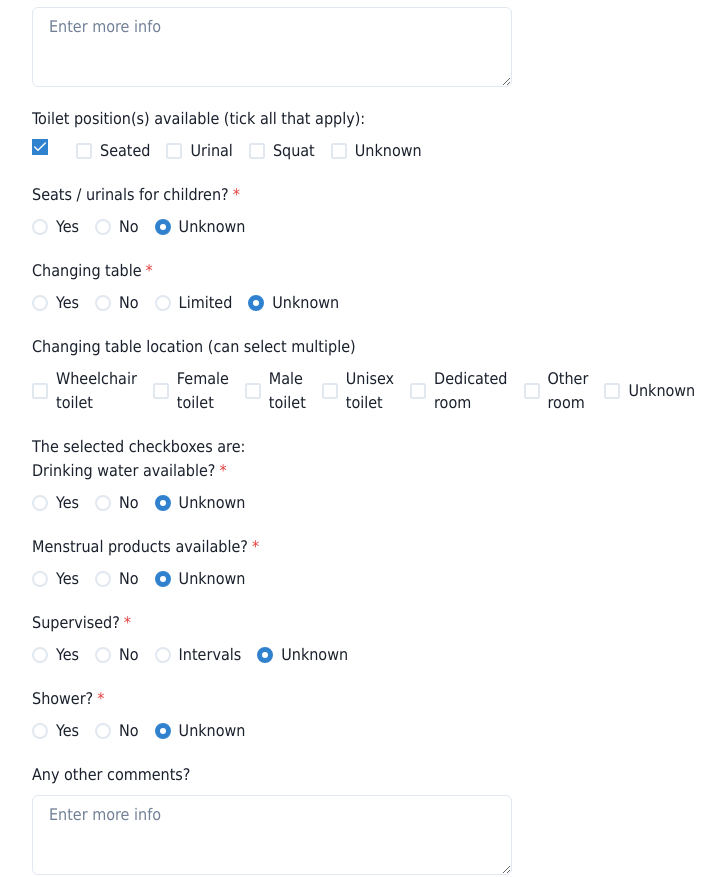
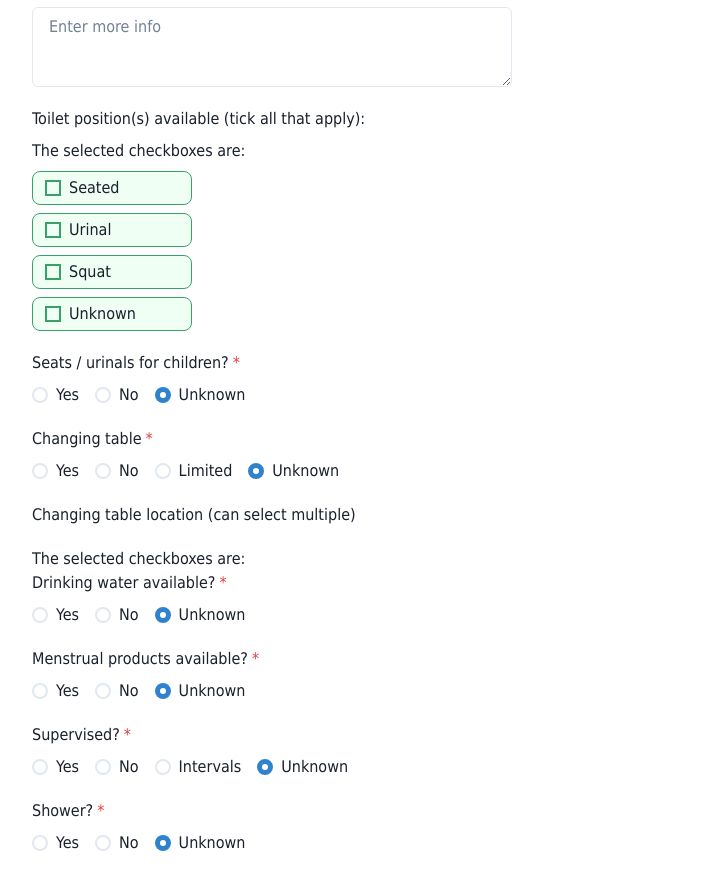
Before and after one commit to JamieBarlow/FlushPoint, a React (Vite) app in the folder frontend/: page /bathrooms/new in a window 1280 px wide. Shown: the part 1480-2357 px from the top of the page, without its empty margins (8-733 px from the left). Built offline with nearby package versions, Linux system fonts and the light colour scheme.

Commit message:
Implement CustomCheckboxGroup component with Chakra useCheckbox and useCheckboxGroup hooks to manage disabled and checked state if 'unknown' selected

```diff
--- a/frontend/src/components/CustomCheckbox.tsx
+++ /dev/null
@@ -1,54 +0,0 @@
-import { useCheckbox, FormLabel, Flex, Icon, Text } from "@chakra-ui/react";
-import { FiCheck } from "react-icons/fi";
-
-interface ICustomCheckboxProps {
-  label?: string;
-  isChecked: boolean;
-  isDisabled: boolean;
-  onChange: () => void;
-}
-
-export const CustomCheckbox = ({
-  label,
-  onChange,
-  isChecked,
-  isDisabled,
-}: ICustomCheckboxProps) => {
-  // Load checkbox hook
-  const { state, getCheckboxProps, getInputProps, htmlProps } = useCheckbox({
-    isChecked: isChecked,
-    isIndeterminate: false,
-    isDisabled: isDisabled,
-    onChange: onChange,
-  });
-
-  // Return checkbox
-  return (
-    <FormLabel
-      display="flex"
-      flexDirection="row"
-      alignItems="center"
-      gridColumnGap={2}
-      maxW="36"
-      rounded="lg"
-      cursor="pointer"
-      {...htmlProps}
-    >
-      <input {...getInputProps()} hidden />
-      <Flex
-        alignItems="center"
-        justifyContent="center"
-        border="2px solid"
-        borderColor="gray.300"
-        w={4}
-        h={4}
-        {...getCheckboxProps()}
-      >
-        {state.isChecked && (
-          <Icon as={FiCheck} color="white" w={4} h={4} bg="blue.500" />
-        )}
-        {label && <Text>{label}</Text>}
-      </Flex>
-    </FormLabel>
-  );
-};
--- /dev/null
+++ b/frontend/src/components/CustomCheckboxGroup.tsx
@@ -0,0 +1,102 @@
+import {
+  useCheckbox,
+  FormLabel,
+  Stack,
+  Icon,
+  Text,
+  Flex,
+  Box,
+  useCheckboxGroup,
+  chakra,
+} from "@chakra-ui/react";
+import { CgOptions } from "react-icons/cg";
+import { FiCheck } from "react-icons/fi";
+import { useState } from "react";
+
+interface ICustomCheckboxProps {
+  label?: string;
+  isChecked: boolean;
+  isDisabled: boolean;
+  onChange: () => void;
+  value: string;
+}
+
+export default function customCheckboxGroup({ options, defaultValues = [] }) {
+  function CustomCheckbox(props: ICustomCheckboxProps) {
+    const { state, getCheckboxProps, getInputProps, getLabelProps, htmlProps } =
+      useCheckbox(props);
+    const { isDisabled } = props;
+    return (
+      <chakra.label
+        display="flex"
+        flexDirection="row"
+        alignItems="center"
+        gridColumnGap={2}
+        maxW="40"
+        bg={isDisabled ? "gray.100" : "green.50"}
+        border="1px solid"
+        borderColor={isDisabled ? "gray.100" : "green.500"}
+        rounded="lg"
+        px={3}
+        py={1}
+        cursor={isDisabled ? "not-allowed" : "pointer"}
+        {...htmlProps}
+      >
+        <input {...getInputProps()} hidden />
+        <Flex
+          alignItems="center"
+          justifyContent="center"
+          border="2px solid"
+          borderColor={isDisabled ? "gray.500" : "green.500"}
+          w={4}
+          h={4}
+          {...getCheckboxProps()}
+        >
+          {state.isChecked && (
+            <FiCheck />
+            // <Box w={2} h={2} bg={isDisabled ? "gray.500" : "green.500"} />
+          )}
+        </Flex>
+        <Text {...getLabelProps()}>{props.label}</Text>
+      </chakra.label>
+    );
+  }
+
+  const { value, setValue, getCheckboxProps } = useCheckboxGroup();
+  const [isUnknown, setIsUnknown] = useState(false);
+  const handleClick = (selection) => {
+    if (selection === "unknown" && !isUnknown) {
+      setValue(["unknown"]);
+      setIsUnknown(true);
+    } else if (selection === "unknown" && isUnknown) {
+      setValue([]);
+      setIsUnknown(false);
+    } else {
+      if (value.includes(selection)) {
+        setValue(value.filter((v) => v !== selection));
+      } else {
+        setValue([...value, selection]);
+      }
+    }
+  };
+
+  return (
+    <Stack spacing={2}>
+      <Text>The selected checkboxes are: {value.sort().join(" and ")}</Text>
+      {options.map((option) => {
+        const isChecked = value.includes(option.value); // Check if the current option is selected
+
+        return (
+          <CustomCheckbox
+            key={option.value} // Unique key
+            {...getCheckboxProps({ value: option.value })}
+            label={option.label}
+            isDisabled={value.includes("unknown") && option.value !== "unknown"} // Disable if "unknown" is selected
+            isChecked={isChecked}
+            onChange={() => handleClick(option.value)}
+          />
+        );
+      })}
+    </Stack>
+  );
+}
--- a/frontend/src/pages/NewBathroomForm.tsx
+++ b/frontend/src/pages/NewBathroomForm.tsx
@@ -21,10 +21,11 @@ import {
   RadioGroup,
   Radio,
 } from "@chakra-ui/react";
-import { CustomCheckbox } from "../components/CustomCheckbox";
+import { CustomCheckbox } from "../components/CustomCheckboxGroup";
 import { useEffect, useState } from "react";
 import { FaRegThumbsUp, FaRegThumbsDown } from "react-icons/fa";
 import { Form, useActionData } from "react-router-dom";
+import CustomCheckboxGroup from "../components/CustomCheckboxGroup";
 
 interface ActionData {
   error?: string;
@@ -36,20 +37,18 @@ export default function NewBathroomForm() {
     mb: "20px",
   };
   const { value, setValue, getCheckboxProps } = useCheckboxGroup();
-  const [isLocationUnknown, setIsLocationUnknown] = useState(false);
+  // const [isLocationUnknown, setIsLocationUnknown] = useState(false);
   const [productsAvailable, setProductsAvailable] = useState(false);
 
+  const [isPositionUnknown, setIsPositionUnknown] = useState(false);
   // Used to toggle state
   const toggleState = (state: boolean, setState: (value: boolean) => void) => {
     setState(!state);
   };
 
   // Used to toggle disabled state for other checkboxes and set their values to 'false'
-  const handleCheckboxChange = (val: string) => {
-    if (val === "unknown") {
-      setIsLocationUnknown(!isLocationUnknown);
-      // setValue(["unknown"]);
-    }
+  const handleCheckboxChange = () => {
+    setIsPositionUnknown((prev) => !prev);
   };
 
   return (
@@ -207,45 +206,14 @@ export default function NewBathroomForm() {
               <FormLabel>
                 Toilet position(s) available (tick all that apply):
               </FormLabel>
-              <CheckboxGroup>
-                <Stack spacing={4} direction="row">
-                  <CustomCheckbox
-                    isChecked={true}
-                    isDisabled={false}
-                    onChange={(e) => {
-                      console.log("something");
-                    }}
-                  />
-                  <Checkbox
-                    name="toilets:position"
-                    {...getCheckboxProps({ value: "seated" })}
-                    isDisabled={isLocationUnknown}
-                  >
-                    Seated
-                  </Checkbox>
-                  <Checkbox
-                    name="toilets:position"
-                    {...getCheckboxProps({ value: "urinal" })}
-                    isDisabled={isLocationUnknown}
-                  >
-                    Urinal
-                  </Checkbox>
-                  <Checkbox
-                    name="toilets:position"
-                    {...getCheckboxProps({ value: "squat" })}
-                    isDisabled={isLocationUnknown}
-                  >
-                    Squat
-                  </Checkbox>
-                  <Checkbox
-                    name="toilets:position"
-                    {...getCheckboxProps({ value: "unknown" })}
-                    onChange={() => handleCheckboxChange("unknown")}
-                  >
-                    Unknown
-                  </Checkbox>
-                </Stack>
-              </CheckboxGroup>
+              <CustomCheckboxGroup
+                options={[
+                  { value: "seated", label: "Seated" },
+                  { value: "urinal", label: "Urinal" },
+                  { value: "squat", label: "Squat" },
+                  { value: "unknown", label: "Unknown" },
+                ]}
+              />
             </FormControl>
             <FormControl sx={formInputStyles} isRequired defaultValue={"no"}>
               <FormLabel>Seats / urinals for children?</FormLabel>
@@ -276,7 +244,7 @@ export default function NewBathroomForm() {
               <FormLabel>
                 Changing table location (can select multiple)
               </FormLabel>
-              <CheckboxGroup>
+              {/* <CheckboxGroup>
                 <Stack spacing={4} direction="row">
                   <Checkbox
                     name="changing_table:location"
@@ -329,7 +297,7 @@ export default function NewBathroomForm() {
                     Unknown
                   </Checkbox>
                 </Stack>
-              </CheckboxGroup>
+              </CheckboxGroup> */}
             </FormControl>
             <Box>
               <h3>The selected checkboxes are: {value.sort().join(" and ")}</h3>
```
